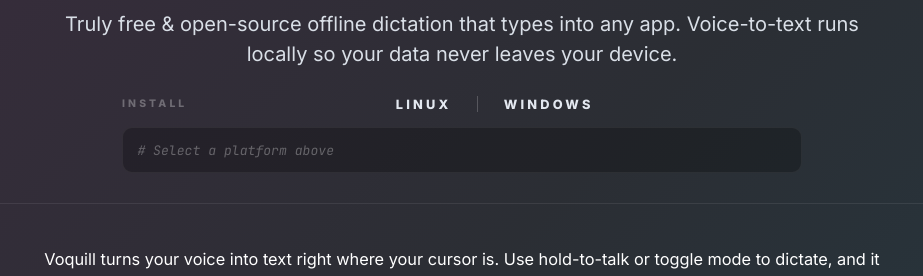
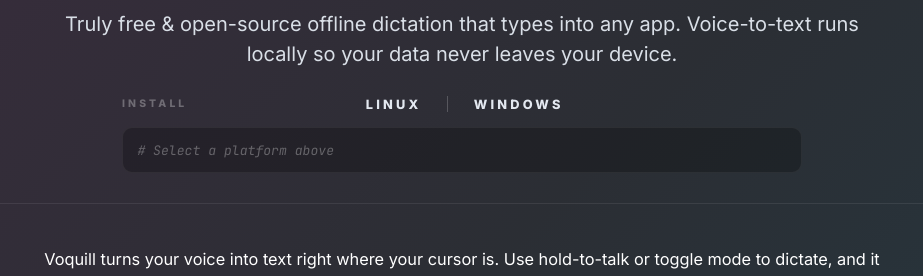
Before and after one commit to jackbrumley/voquill, a Jekyll site: the page built from docs/index.html, in a window 1280 px wide. Shown: the part 161-437 px from the top of the page, without its empty margins (178-1101 px from the left). Built offline with Jekyll 4.4.1, drawn with Linux system fonts in a browser that asks for light colours.

Commit message:
fix: center Linux | Windows by adding balancing spacer on the right

```diff
--- a/docs/assets/index.css
+++ b/docs/assets/index.css
@@ -53,6 +53,10 @@
   flex: 1;
   gap: 1rem;
   align-items: center;
+}
+
+.platform-spacer {
+  flex: 0 0 60px;
 }
 
 .platform-label {
--- a/docs/index.html
+++ b/docs/index.html
@@ -24,6 +24,7 @@
       <div class="platform-divider"></div>
       <span class="platform-label" data-platform="windows">Windows</span>
     </div>
+    <div class="platform-spacer"></div>
   </div>
 
   <div class="install-code-wrapper">
```
